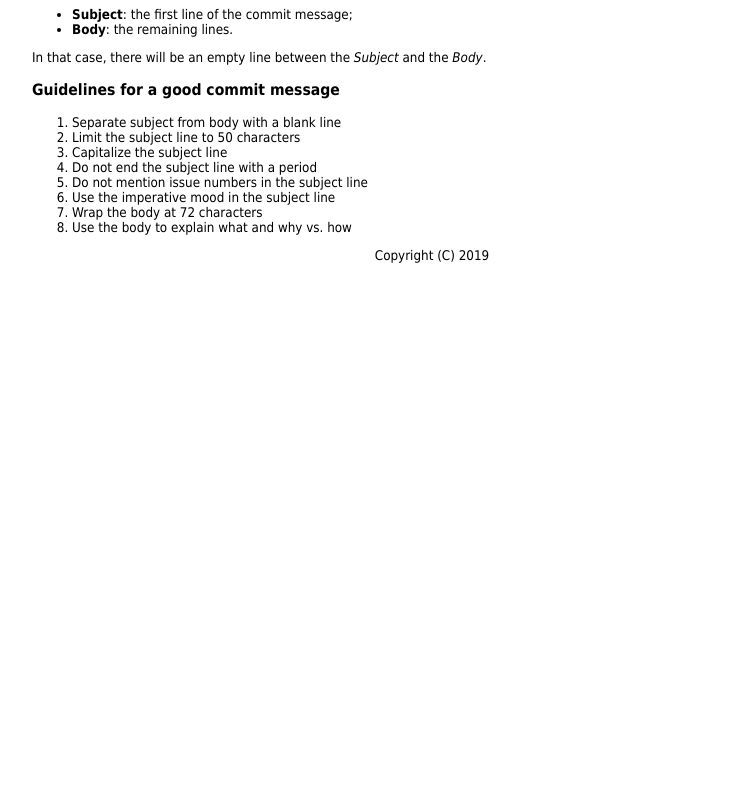
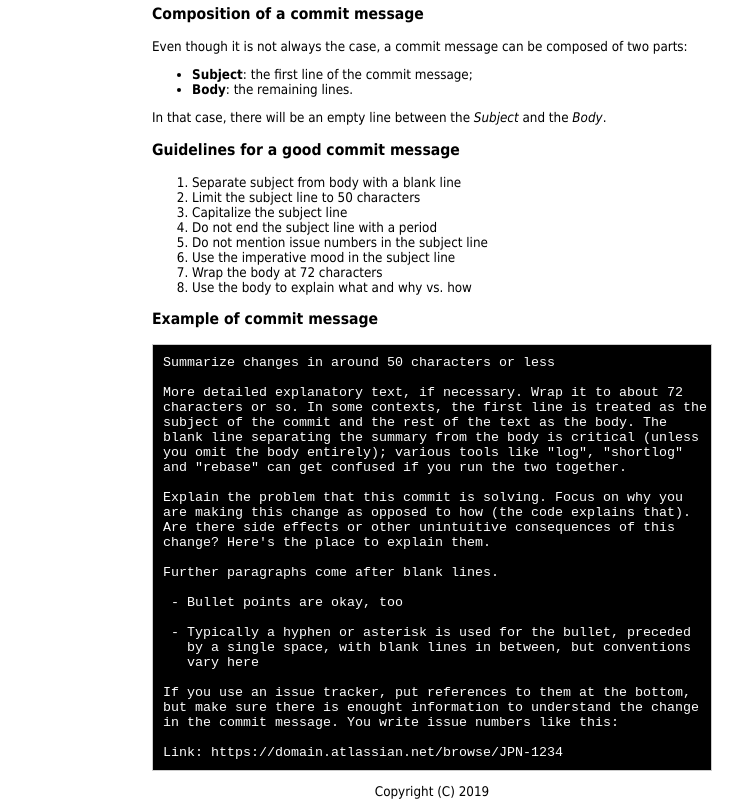
Before and after one commit to henriquemoody/git-workshop, a plain HTML site: page index.html in a window 1280 px wide. Shown: the part 381-1188 px from the top of the page, without its empty margins (208-951 px from the left). Before the commit the page ends 800 px from the top, so only its background shows below. Drawn offline with Linux system fonts and the light colour scheme.

Commit message:
Create an example of a good commit message
Co-authored-by: Luís Cobucci <luis.cobucci@castoredc.com>
Signed-off-by: Henrique Moody <henrique.moody@castoredc.com>

```diff
--- a/index.html
+++ b/index.html
@@ -56,6 +56,35 @@
           <li>Use the body to explain what and why vs. how</li>
         </ol>
       </p>
+
+      <h3>Example of commit message</h3>
+      <pre>Summarize changes in around 50 characters or less
+
+More detailed explanatory text, if necessary. Wrap it to about 72
+characters or so. In some contexts, the first line is treated as the
+subject of the commit and the rest of the text as the body. The
+blank line separating the summary from the body is critical (unless
+you omit the body entirely); various tools like "log", "shortlog"
+and "rebase" can get confused if you run the two together.
+
+Explain the problem that this commit is solving. Focus on why you
+are making this change as opposed to how (the code explains that).
+Are there side effects or other unintuitive consequences of this
+change? Here's the place to explain them.
+
+Further paragraphs come after blank lines.
+
+ - Bullet points are okay, too
+
+ - Typically a hyphen or asterisk is used for the bullet, preceded
+   by a single space, with blank lines in between, but conventions
+   vary here
+
+If you use an issue tracker, put references to them at the bottom,
+but make sure there is enought information to understand the change
+in the commit message. You write issue numbers like this:
+
+Link: https://domain.atlassian.net/browse/JPN-1234</pre>
     </article>
   </section>
   <footer>Copyright (C) 2019</footer>
--- a/style.css
+++ b/style.css
@@ -6,8 +6,15 @@ body {
 header,
 section,
 footer {
-    width: 800px;
+    width: 560px;
     margin: 0 auto;
+}
+
+pre {
+    border: 1px solid #CCCCCC;
+    background-color: #000000;
+    color: #FFFFFF;
+    padding: 10px;
 }
 
 footer {
```
